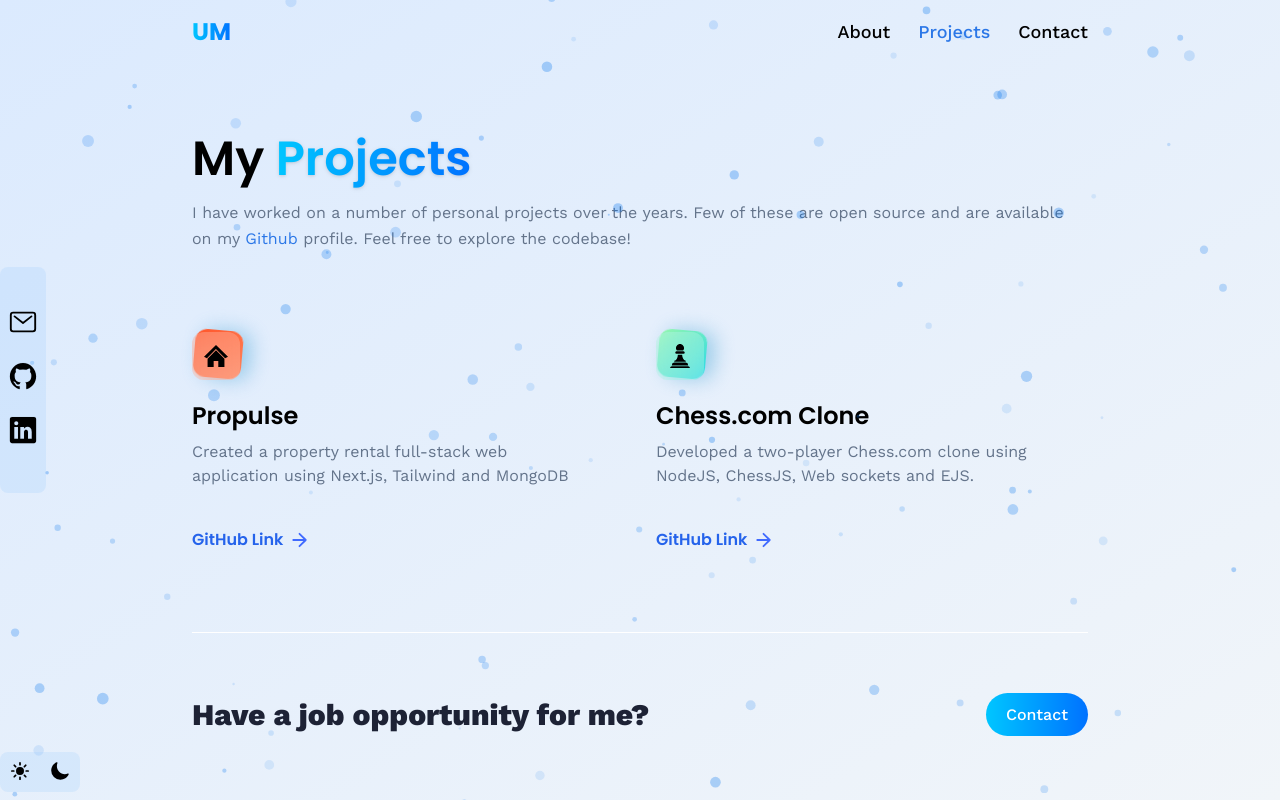
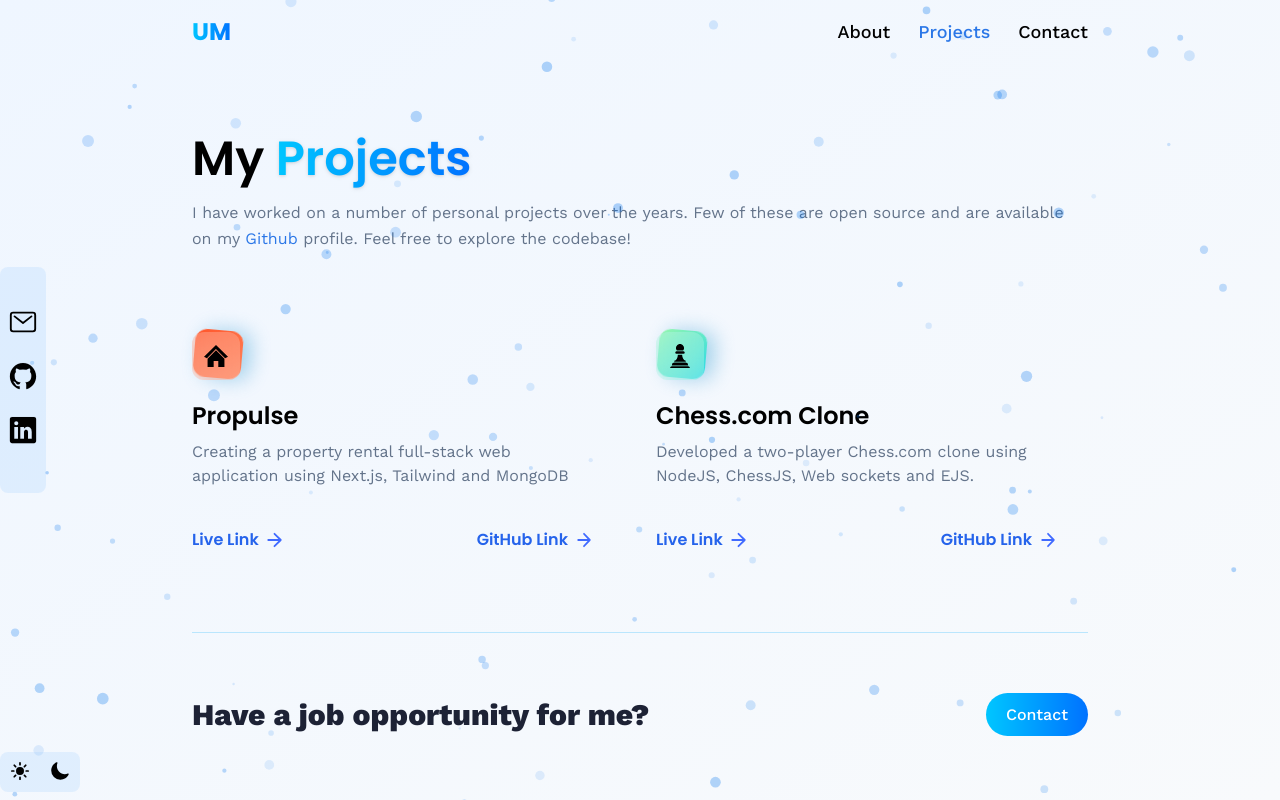
Before and after one commit to unmey08/portfolio, a React (Vite) app: page /projects in a window 1280 px wide. Built offline with nearby package versions, Linux system fonts and the light colour scheme.

Commit message:
live code links and style changes

```diff
--- a/package.json
+++ b/package.json
@@ -12,9 +12,6 @@
   "dependencies": {
     "@emailjs/browser": "^4.3.3",
     "@material-tailwind/react": "^2.1.9",
-    "@react-spring/three": "^9.7.3",
-    "@react-three/drei": "^9.107.0",
-    "@react-three/fiber": "^8.16.8",
     "@tsparticles/react": "^3.0.0",
     "@tsparticles/slim": "^3.5.0",
     "framer-motion": "^11.2.13",
--- a/src/App.jsx
+++ b/src/App.jsx
@@ -44,7 +44,7 @@ const App = () => {
       className={`background-fade h-fit dark:h-fit w-full no-scrollbar ${
         theme === "dark"
           ? "bg-slate-950 absolute bottom-0 left-0 right-0 top-0 dark:bg-gradient-to-br dark:from-gray-800 dark:to-slate-950"
-          : "absolute top-0 z-[-2] bg-gradient-to-br from-blue-100 to-slate-100"
+          : "absolute top-0 z-[-2] bg-gradient-to-br from-blue-50 to-slate-50"
       } `}
     >
       <ScrollToTop />
--- a/src/constants/index.js
+++ b/src/constants/index.js
@@ -199,9 +199,9 @@ export const projects = [
     theme: "btn-back-red",
     name: "Propulse",
     description:
-      "Created a  property rental full-stack web application using Next.js, Tailwind and MongoDB",
+      "Creating a property rental full-stack web application using Next.js, Tailwind and MongoDB",
     githubLink: "https://github.com/unmey08/propulse-property-finder",
-    link: "",
+    link: "https://propulse-property-finder.vercel.app/",
   },
   {
     iconUrl: chess,
@@ -210,7 +210,7 @@ export const projects = [
     description:
       "Developed a two-player Chess.com clone using NodeJS, ChessJS, Web sockets and EJS.",
     githubLink: "https://github.com/unmey08/chesscom-clone",
-    link: "",
+    link: "https://github.com/unmey08/chesscom-clone",
   },
 ];
 
--- a/src/pages/About.jsx
+++ b/src/pages/About.jsx
@@ -128,7 +128,7 @@ const About = ({ theme }) => {
             </div>
             <div className="mt-12 flex">
               <VerticalTimeline
-                lineColor={theme === "dark" ? "rgb(148 163 184)" : "#ffffffaa"}
+                lineColor={theme === "dark" ? "rgb(148 163 184)" : "#bedbff"}
               >
                 {experiences.map((experience) => (
                   <VerticalTimelineElement
@@ -151,7 +151,7 @@ const About = ({ theme }) => {
                       borderBottomColor: experience.iconBg,
                       boxShadow: "none",
                       background:
-                        theme === "dark" ? experience.iconDarkBg : "#ffffffaa",
+                        theme === "dark" ? experience.iconDarkBg : "#fffffff2",
                     }}
                     contentArrowStyle={{
                       borderRight: `${
@@ -184,7 +184,7 @@ const About = ({ theme }) => {
               </VerticalTimeline>
             </div>
           </div>
-          <hr className="border-white" />
+          <hr className=" border-sky-200 dark:border-slate-400" />
           <CTA />
         </section>
       </AnimatedPage>
--- a/src/pages/Projects.jsx
+++ b/src/pages/Projects.jsx
@@ -86,22 +86,22 @@ const Projects = ({ theme }) => {
                   <p className="mt-2 text-slate-500 dark:text-gray-200">
                     {project.description}
                   </p>
+                  <div className="mt-5 flex justify-between items-center gap-2 font-poppins">
                     <div className="mt-5 flex items-center gap-2 font-poppins">
-                    {/* <div className="mt-5 flex items-center gap-2 font-poppins">
                       <Link
                         to={project.link}
-                                            target='_blank'
-                                            rel='noopener noreferrer'
-                                            className='font-semibold text-blue-600'
+                        target="_blank"
+                        rel="noopener noreferrer"
+                        className="font-semibold text-blue-600"
                       >
                         Live Link
                       </Link>
                       <img
                         src={arrow}
-                                            alt='arrow'
-                                            className='w-4 h-4 object-contain'
+                        alt="arrow"
+                        className="w-4 h-4 object-contain"
                       />
-                                    </div> */}
+                    </div>
                     <div className="mt-5 flex items-center gap-2 font-poppins">
                       <Link
                         to={project.githubLink}
@@ -123,7 +123,7 @@ const Projects = ({ theme }) => {
             ))}
           </div>
 
-          <hr className="border-white" />
+          <hr className="border-sky-200 dark:border-slate-400" />
 
           <CTA />
         </section>
```
Also changed, not shown: 1 other file (tests, documents, lock files or other folders). Lines whose indentation alone changed are shown as unchanged.
